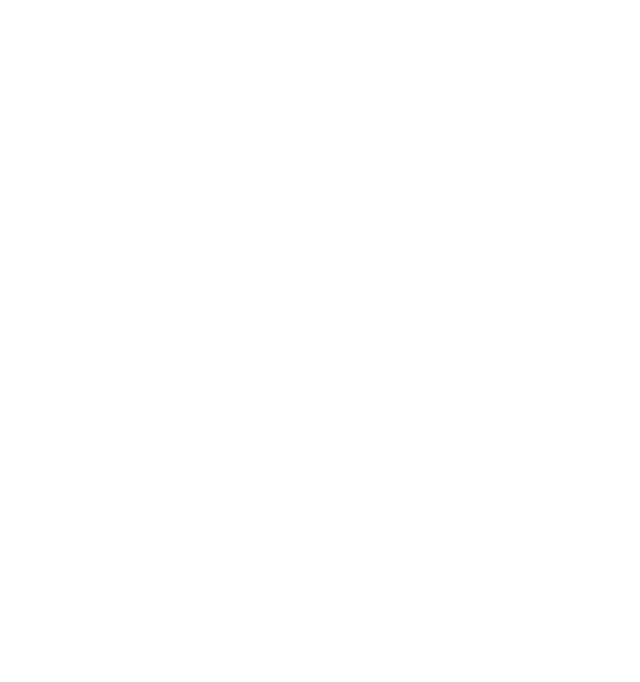
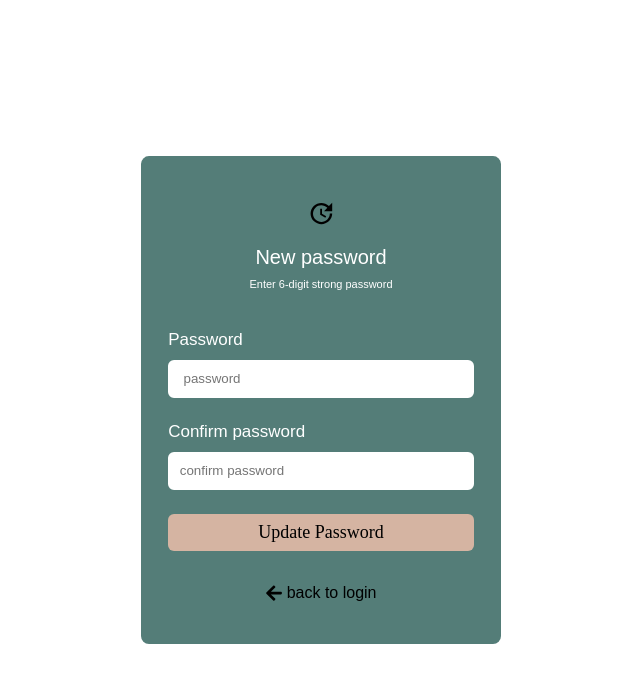
Before and after one commit to Sparrow8104/LoginSignUpPage, a React (Create React App) app: page /password/update in a window 1280 px wide. Before the commit this address had no page. Shown: the top 682 px of the page, without its empty margins (319-959 px from the left). Built offline with nearby package versions, Linux system fonts and the light colour scheme.

Commit message:
Added client side

```diff
--- a/src/App.jsx
+++ b/src/App.jsx
@@ -4,6 +4,7 @@ import { Routes,Route } from 'react-router-dom'
 import Login from './components/auth/Login'
 import ForgetPassword from './components/auth/ForgetPassword'
 import VerifyOtp from './components/auth/VerifyOtp'
+import UpdatePassword from './components/auth/UpdatePassword'
 function App() {
   return (
     <Routes>
@@ -11,6 +12,7 @@ function App() {
        <Route path='/login' element={<Login/>}/>
        <Route path='/forget/password' element={<ForgetPassword/>}/>
        <Route path='/otp/verify' element={<VerifyOtp/>}/>
+       <Route path='/password/update' element={<UpdatePassword/>}/>
     </Routes>
   )
 }
--- a/src/components/auth/Login.jsx
+++ b/src/components/auth/Login.jsx
@@ -26,11 +26,11 @@ const Login=() => {
                 </div>
             <div className="auth_item">
                 <label>Email</label>
-                <Input onChange={emailChange} type="email" placeholder="enter your email"/>
+                <Input required onChange={emailChange} type="email" placeholder="enter your email"/>
             </div>
             <div className="auth_item">
                 <label>Password</label>
-                <Input onChange={passwordChange} type="password" placeholder="enter your password"/>
+                <Input required onChange={passwordChange} type="password" placeholder="enter your password"/>
             </div>
             <div className="auth_action">
                 <Button>Login</Button>
--- /dev/null
+++ b/src/components/auth/UpdatePassword.jsx
@@ -0,0 +1,54 @@
+import React, { useState } from 'react'
+import Input from '../ui/input'
+import Button from '../ui/Button'
+import BackToLogin from '../ui/backToLogin'
+import { MdUpdate } from "react-icons/md";
+import { useNavigate } from 'react-router-dom';
+function UpdatePassword() {
+
+    const [password,setPassword]=useState('')
+    const [confirmPassword,setConfirmPassword]=useState('')
+    const navigate=useNavigate()
+    const passwordChange=(event) =>{
+        setPassword(event.target.value)
+    }
+    const confirmPasswordChange=(event) =>{
+        setConfirmPassword(event.target.value)
+    }
+
+    const submitHandler = (event) => {
+        event.preventDefault();
+        console.log(password,confirmPassword)
+        navigate('/login')
+      };
+  return (
+    <div className='auth_main'>
+       <form onSubmit={submitHandler}>
+        <div className="auth_container">
+            <div className="auth_header">
+                <MdUpdate/>
+              <p className='auth_heading'>New password</p>
+              <p className='auth_title'>Enter 6-digit strong password</p>
+
+            </div>
+            <div className="auth_item">
+                <label>Password</label>
+                <Input onChange={passwordChange} type="text" required placeholder=" password"/>
+            </div>
+            <div className="auth_item">
+                <label>Confirm password</label>
+                <Input onChange={confirmPasswordChange} type="text" required placeholder="confirm password"/>
+            </div>
+            <div className="auth_action">
+                <Button onClick={submitHandler}>Update Password</Button>
+            </div>
+            <div>
+                <BackToLogin/>
+            </div>
+        </div>
+       </form>
+    </div>
+  )
+}
+
+export default UpdatePassword
--- a/src/components/auth/VerifyOtp.jsx
+++ b/src/components/auth/VerifyOtp.jsx
@@ -3,6 +3,7 @@ import { IoIosFingerPrint } from "react-icons/io";
 import Button from '../ui/Button';
 import BackToLogin from '../ui/backToLogin';
 import Timer from './Timer';
+import { useNavigate } from 'react-router-dom';
 function VerifyOtp() {
 
     const ref1=useRef(null)
@@ -11,6 +12,8 @@ function VerifyOtp() {
     const ref4=useRef(null)
     const ref5=useRef(null)
     const ref6=useRef(null)
+
+    const navigate=useNavigate();
     const inputRef=[ref1,ref2,ref3,ref4,ref5,ref6]
 
     const [otp1,setOtp1]=useState('');
@@ -38,6 +41,8 @@ function VerifyOtp() {
         event.preventDefault();
         const finalOtp=otp1+otp2+otp3+otp4+otp5+otp6
         console.log(finalOtp)
+
+        navigate('/password/update')
     }
   return (
     <div className='auth_main'>
--- a/src/components/auth/auth.css
+++ b/src/components/auth/auth.css
@@ -80,6 +80,7 @@ body{
 }
 .timer{
     color: white;
+    font-size: 14px;
     padding: 2px;
 }
 @media only screen and (max-width:380px){
--- a/src/components/auth/register.jsx
+++ b/src/components/auth/register.jsx
@@ -5,11 +5,12 @@ import Input from '../ui/input'
 import { FaFolderPlus } from "react-icons/fa";
 import Button from "../ui/Button"
 import BackToLogin from "../ui/backToLogin"
+import { useNavigate } from 'react-router-dom';
 const Register = () => {
     const [name, setName] = useState('');
     const [email, setEmail] = useState('');
     const [password, setPassword] = useState('');
-
+    const navigate=useNavigate()
     const nameChange = (event) => {
       setName(event.target.value);
     }
@@ -19,6 +20,7 @@ const Register = () => {
     const submitHandler = (event) => {
       event.preventDefault();
       console.log({ name, email, password });
+      navigate('/login')
     };
   return (
     <div className='auth_main'>
```
